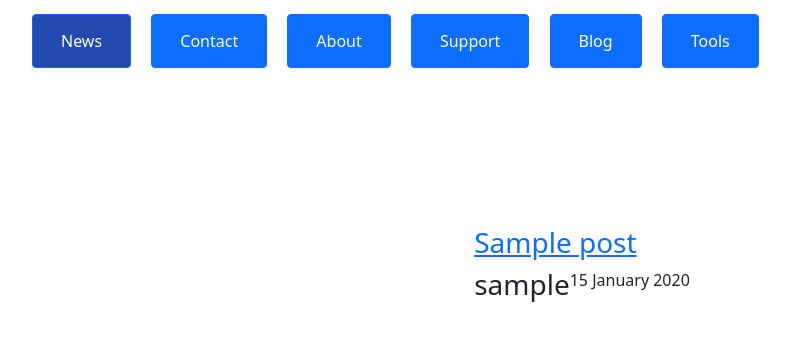
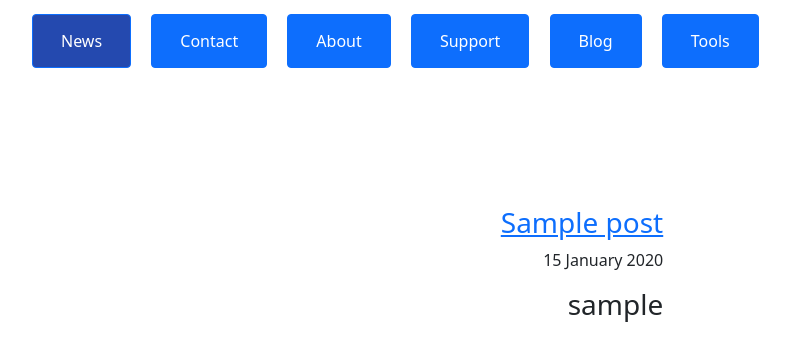
Before and after one commit to mijiFernandes/pa9, a Django app: page / in a window 1280 px wide. Shown: the part 76-437 px from the top of the page, without its empty margins (58-848 px from the left). Run offline with Django 3.2, Linux system fonts and the light colour scheme; tables that the repository leaves empty hold one stand-in row (values such as "Sample post"); some libraries are stand-ins or nearby versions.

```diff
--- a/templates/home.html
+++ b/templates/home.html
@@ -70,7 +70,7 @@
                         <div>
                             {% for post in posts %}
                                 <h3><a href='{{ post.get_absolute_url }}'>{{ post.title }}</a></h3>
-                                <p align="right" style="float:right">{{ post.modify_dt|date:"j F Y" }}</p>
+                                <p align="right">{{ post.modify_dt|date:"j F Y" }}</p>
                                 <h3 align="right" style="float:right">{{ post.owner.get_username }}</h3>
                             {% endfor %}
                         </div>
```
